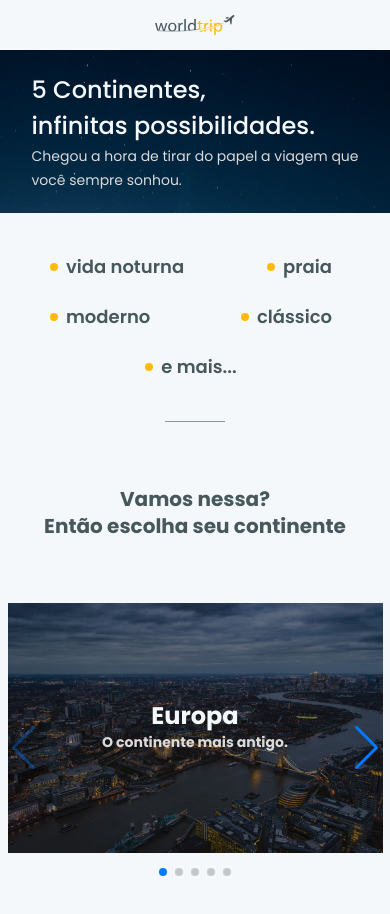
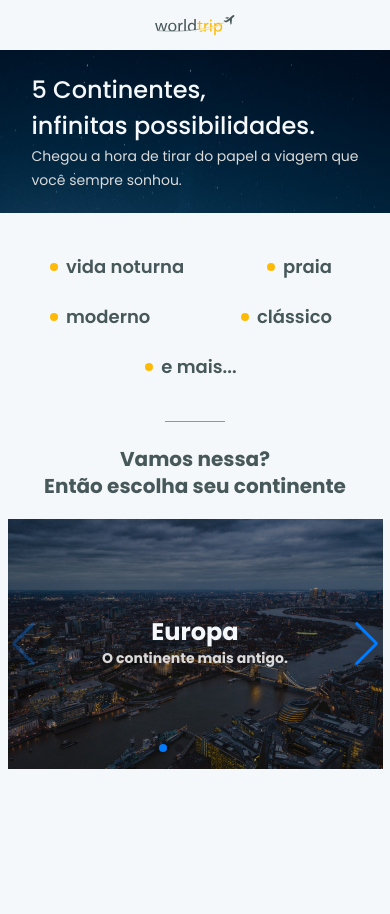
Before and after one commit to EnosDomingues/worldtrip, a Next.js app: page / in a window 390 px wide. Shown: the top 914 px of the page. After the commit the page ends 844 px from the top, so only its background shows below. Built offline with nearby package versions, Linux system fonts and the light colour scheme.

Commit message:
swiper color theme

```diff
--- a/src/components/Carousel/index.tsx
+++ b/src/components/Carousel/index.tsx
@@ -54,13 +54,13 @@ export function Carousel() {
     slidesPerView={1}
     navigation
     pagination={{ clickable: true }}
+    color="red"
     >
       {slides.map(slide => (
         <SwiperSlide key={slide.id}>
           <Flex
             w="100%"
             maxW={isWideVersion ? "1140px" : "100%"}
-            mb="10"
             position="relative"
             align="center"
             justify="center"
--- a/src/components/MainContent/index.tsx
+++ b/src/components/MainContent/index.tsx
@@ -1,8 +1,13 @@
-import { Flex, Heading } from "@chakra-ui/react";
+import { Flex, Heading, useBreakpointValue } from "@chakra-ui/react";
 
 export function MainContent() {
+  const isMobileScreen = useBreakpointValue({
+    base: true,
+    md: false
+  })
+
   return (
-    <Flex direction="column" my="16">
+    <Flex direction="column" m={isMobileScreen ? "24px 0 20px 0" : "16"}>
       <Heading textAlign="center" fontSize={["1.25rem", "1.75rem", "2.25rem"]}>
         Vamos nessa? <br /> Então escolha seu continente
       </Heading>
```
